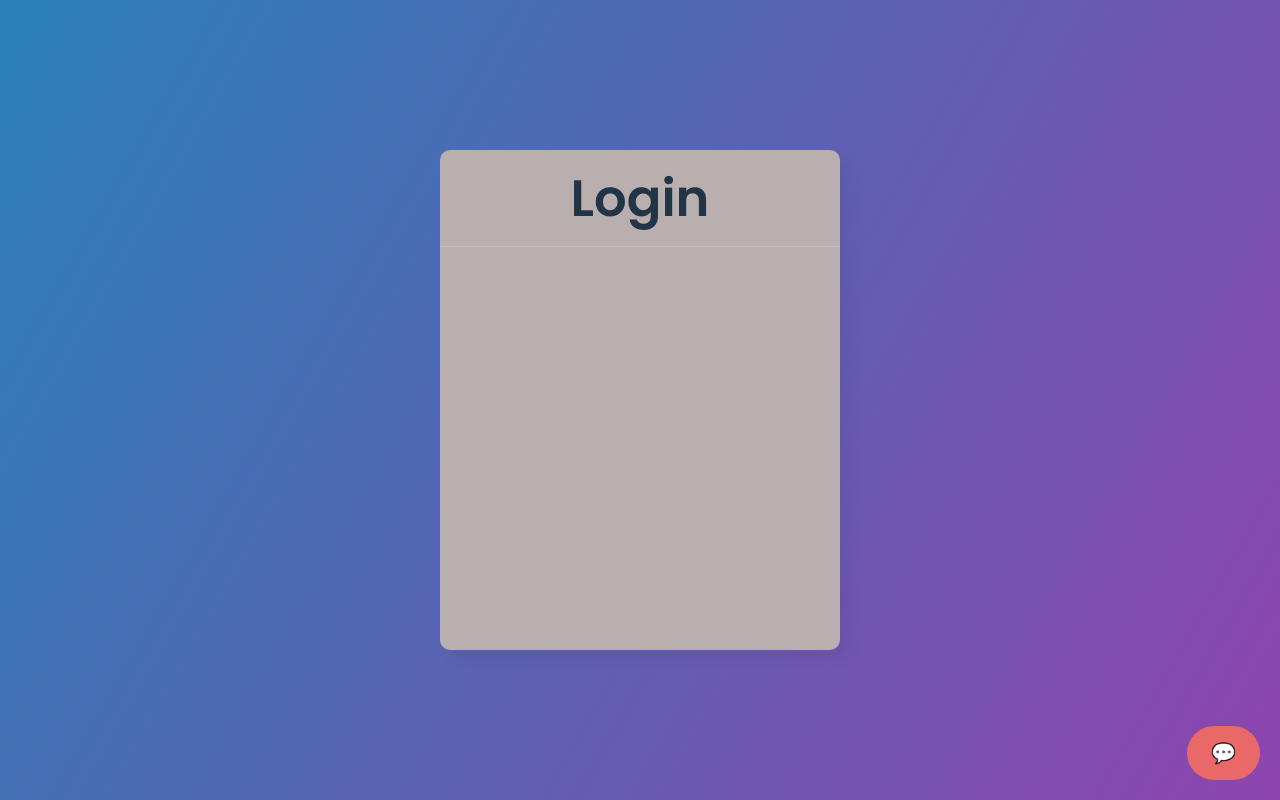
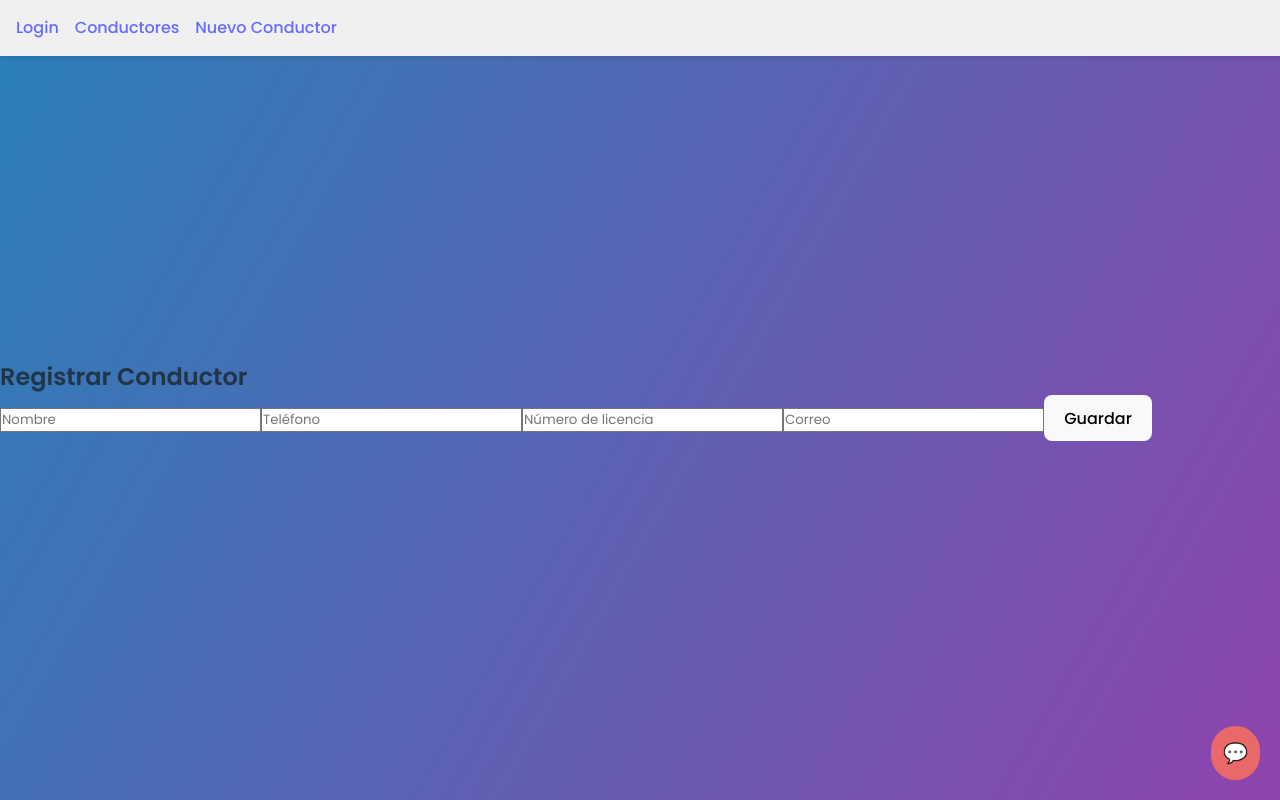
Before and after one commit to Alan-Soto-G/P2-React-Desarrollo-FrontEnd, a React (Vite) app: page /conductores/nuevo in a window 1280 px wide. Built offline with nearby package versions, Linux system fonts and the light colour scheme.

Commit message:
Update NavBar y crud driver

```diff
--- a/package.json
+++ b/package.json
@@ -17,7 +17,8 @@
     "jwt-decode": "^4.0.0",
     "lottie-react": "^2.4.1",
     "react": "^19.1.0",
-    "react-dom": "^19.1.0"
+    "react-dom": "^19.1.0",
+    "react-router-dom": "^7.6.0"
   },
   "devDependencies": {
     "@eslint/js": "^9.25.0",
--- a/src/App.css
+++ b/src/App.css
@@ -1,129 +1,24 @@
-.chat-container{
-  position: fixed;
-  bottom: 20px;
-  right: 20px;
-  z-index: 1000;
-}
-.chat-box{
-  width: 320px;
-  height: 400px;
-  border: 1px solid #ea2a2a;
-  border-radius: 10px;
-  background-color: #fff;
-  display: flex;
-  flex-direction: column;
-  position: relative;
-  color: #000000;
-}
-.open-button{
-  background-color: #e96868;
-  color: white;
-  border: none;
-  cursor: pointer;
-  border-radius: 200px;
-  font-size: 20px;
-}
-.close-button{
-  background-color: #000000;
-  color: white;
-  border: none;
-  cursor: pointer;
-  position: absolute;
-  top: 5px;
-  right: 10px;
-}
-.refresh-button{
-  left: 258px;
-  background-color: #000000;
-  color: white;
-  border: none;
-  cursor: pointer;
-  position: absolute;
-  top: 50px;
-  right: 10px;
-}
-.close-button:hover,
-.refresh-button:hover {
-  background-color: #888;
-}
-#chat-title{
-  position: relative;
-  color: rgb(0, 0, 0);
-  top: 10px;
-  padding: 10px;
-  font-size: 18px;
-}
-#chat-message{
-  position: relative;
-  padding: 10px;
-  top: -20%;
-}
-#chat-input{
-  position: absolute;
-  background-color: #ffffff;
-  top: 350px;
-  left: 9px;
-  padding: 10px;
-  border-radius: 5px;
-  font-size: 16px;
-  color: #000000;
-}
-#send-message{
-  background-color: #e96868;
-  padding: 0.4px 15px;
-  font-size: 16px;
-  color: white;
-  border: none;
-  border-radius: 5px;
-  position: absolute;
-  right: 10px;
-  bottom: 10px;
-  cursor: pointer;
-  transition: transform 0.1s ease;
-}
-#send-message:hover{
-  background-color: #4c4848;
-}
-#send-message:active,
-.close-button:active,
-.refresh-button:active{
-  transform: scale(0.9);
+/* app.css limpio */
+/* Aquí puedes mantener los estilos generales de tu aplicación principal */
+
+body {
+  margin: 0;
+  font-family: 'Segoe UI', Tahoma, Geneva, Verdana, sans-serif;
+  background-color: #f5f5f5;
+  color: #333;
 }
 
-.avatar{
-  background-color: #e96868;
-  margin: 23%;
-  margin-top: 20%;
-  border-radius: 50%;
-  width: 150px;
-  height: 150px;
-  position: relative;
-  top: -50px;
-  left: 10px;
-}
-.chat-history-box{
-  top: -118px;
-  height: 150px;
-  width: 320px;
-  position: relative;
-  border: 5px none;
-  overflow-y: scroll;
-  border-color: #000000;
-  background-color: #ffffff;
-}
-.chat-history-box::-webkit-scrollbar {
-    width: 8px; /* Ancho de la barra de scroll */
+/* Estilos globales genéricos */
+a {
+  text-decoration: none;
+  color: inherit;
 }
 
-.chat-history-box::-webkit-scrollbar-track {
-    background: #555; /* Fondo de la pista del scroll */
+button {
+  font-family: inherit;
 }
 
-.chat-history-box::-webkit-scrollbar-thumb {
-    background: #888; /* Color del pulgar (thumb) */
-    border-radius: 4px;
+/* Contenedor principal */
+.main-container {
+  padding: 20px;
 }
-
-.chat-history-box::-webkit-scrollbar-thumb:hover {
-    background: #555; /* Color del pulgar al pasar el mouse */
-}
--- a/src/App.tsx
+++ b/src/App.tsx
@@ -1,17 +1,22 @@
-import ChatBotGemini from "./components/chatBotGemini"
-import LoginGoogle from './pages/logingoogle/LoginGoogle';
-
-import './App.css'
+import { BrowserRouter as Router, Routes, Route } from "react-router-dom";
+import ChatBotGemini from "./components/chatBotGemini";
+import NavBar from "./components/NavBar";
+import LoginGoogle from './pages/Logingoogle/LoginGoogle';
+import { DriversList } from './pages/Driver/DriverList';
+import { DriverForm } from './pages/Driver/DriverForm';
 
 function App() {
-
-
   return (
-    <>
-      <LoginGoogle />
-      <ChatBotGemini/>
-    </>
-  )
+    <Router>
+      <NavBar />
+      <Routes>
+        <Route path="/login" element={<LoginGoogle />} />
+        <Route path="/conductores" element={<DriversList />} />
+        <Route path="/conductores/nuevo" element={<DriverForm />} />
+      </Routes>
+      <ChatBotGemini />
+    </Router>
+  );
 }
 
-export default App
+export default App;
--- /dev/null
+++ b/src/components/NavBar.css
@@ -0,0 +1,16 @@
+/* src/components/NavBar.css */
+.navbar {
+  position: fixed;
+  top: 0;
+  left: 0;
+  width: 100%;
+  background-color: #f0f0f0;
+  padding: 1rem;
+  z-index: 1000;
+  box-shadow: 0 2px 5px rgba(0, 0, 0, 0.1);
+}
+
+.nav-links {
+  display: flex;
+  gap: 1rem;
+}
--- /dev/null
+++ b/src/components/NavBar.tsx
@@ -0,0 +1,15 @@
+// src/components/NavBar.tsx
+import './NavBar.css';
+import { Link } from "react-router-dom";
+
+export default function NavBar() {
+  return (
+    <nav className="navbar">
+      <div className="nav-links">
+        <Link to="/login">Login</Link>
+        <Link to="/conductores">Conductores</Link>
+        <Link to="/conductores/nuevo">Nuevo Conductor</Link>
+      </div>
+    </nav>
+  );
+}
--- /dev/null
+++ b/src/components/chatBotGemini.css
@@ -0,0 +1,144 @@
+.chat-container {
+  position: fixed;
+  bottom: 20px;
+  right: 20px;
+  z-index: 1000;
+}
+
+.chat-box {
+  width: 320px;
+  height: 400px;
+  border: 1px solid #ea2a2a;
+  border-radius: 10px;
+  background-color: #fff;
+  display: flex;
+  flex-direction: column;
+  position: relative;
+  color: #000000;
+}
+
+.open-button {
+  background-color: #e96868;
+  color: white;
+  border: none;
+  cursor: pointer;
+  border-radius: 200px;
+  font-size: 20px;
+  padding: 12px;
+}
+
+.close-button,
+.refresh-button {
+  background-color: #000000;
+  color: white;
+  border: none;
+  cursor: pointer;
+  position: absolute;
+  top: 5px;
+  padding: 4px 8px;
+}
+
+.close-button {
+  right: 10px;
+}
+
+.refresh-button {
+  top: 45px;
+  right: 10px;
+}
+
+.close-button:hover,
+.refresh-button:hover {
+  background-color: #888;
+}
+
+#chat-title {
+  position: relative;
+  color: rgb(0, 0, 0);
+  top: 10px;
+  padding: 10px;
+  font-size: 18px;
+}
+
+.avatar {
+  background-color: #e96868;
+  margin: 23%;
+  margin-top: 20%;
+  border-radius: 50%;
+  width: 150px;
+  height: 150px;
+  position: relative;
+  top: -50px;
+  left: 10px;
+}
+
+.chat-history-box {
+  top: -118px;
+  height: 150px;
+  width: 320px;
+  position: relative;
+  border: none;
+  overflow-y: scroll;
+  background-color: #ffffff;
+}
+
+.chat-history-box::-webkit-scrollbar {
+  width: 8px;
+}
+
+.chat-history-box::-webkit-scrollbar-track {
+  background: #555;
+}
+
+.chat-history-box::-webkit-scrollbar-thumb {
+  background: #888;
+  border-radius: 4px;
+}
+
+.chat-history-box::-webkit-scrollbar-thumb:hover {
+  background: #555;
+}
+
+/* Nueva clase contenedora para el formulario */
+.chat-form {
+  position: absolute;
+  bottom: 10px;
+  left: 10px;
+  right: 10px;
+  display: flex;
+  gap: 10px;
+  align-items: center;
+}
+
+/* Input del mensaje */
+.chat-input {
+  flex: 1;
+  padding: 10px;
+  border-radius: 5px;
+  font-size: 16px;
+  color: #000000;
+  background-color: #ffffff;
+  border: 1px solid #ccc;
+}
+
+/* Botón de enviar */
+.send-message {
+  background-color: #e96868;
+  padding: 8px 12px;
+  font-size: 16px;
+  color: white;
+  border: none;
+  border-radius: 5px;
+  cursor: pointer;
+  transition: transform 0.1s ease;
+}
+
+.send-message:hover {
+  background-color: #4c4848;
+}
+
+.send-message:active,
+.close-button:active,
+.refresh-button:active {
+  transform: scale(0.9);
+}
--- a/src/model/Driver.ts
+++ b/src/model/Driver.ts
@@ -1,4 +1,4 @@
-import { Shift } from "./Shift"
+import type { Shift } from "./Shift"
 export interface Driver{
     id?: number
     name?: string
--- a/src/model/Shift.ts
+++ b/src/model/Shift.ts
@@ -1,5 +1,5 @@
-import { Driver } from "./Driver"
-import { Motorcycle } from "./Motorcycle"
+import type { Driver } from "./Driver"
+import type { Motorcycle } from "./Motorcycle"
 
 export interface Shift{
     id?: number
--- /dev/null
+++ b/src/pages/Driver/DriverForm.tsx
@@ -0,0 +1,30 @@
+import { useState } from "react";
+import { createDriver } from "../../services/DriverService";
+
+export const DriverForm = () => {
+  const [name, setName] = useState("");
+  const [phone, setPhone] = useState("");
+  const [licenseNumber, setLicenseNumber] = useState("");
+  const [email, setEmail] = useState("");
+
+  const handleSubmit = async (e: React.FormEvent) => {
+    e.preventDefault();
+    await createDriver({ name, phone, license_number: licenseNumber, email, status: "active" });
+    alert("Conductor registrado");
+    setName("");
+    setPhone("");
+    setLicenseNumber("");
+    setEmail("");
+  };
+
+  return (
+    <form onSubmit={handleSubmit}>
+      <h2>Registrar Conductor</h2>
+      <input type="text" value={name} onChange={(e) => setName(e.target.value)} placeholder="Nombre" required />
+      <input type="text" value={phone} onChange={(e) => setPhone(e.target.value)} placeholder="Teléfono" required />
+      <input type="text" value={licenseNumber} onChange={(e) => setLicenseNumber(e.target.value)} placeholder="Número de licencia" required />
+      <input type="email" value={email} onChange={(e) => setEmail(e.target.value)} placeholder="Correo" />
+      <button type="submit">Guardar</button>
+    </form>
+  );
+};
--- /dev/null
+++ b/src/pages/Driver/DriverList.tsx
@@ -0,0 +1,37 @@
+import { useEffect, useState } from "react";
+import { getDrivers, deleteDriver } from "../../services/DriverService";
+import type { Driver } from "../../model/Driver";
+
+export const DriversList = () => {
+  const [drivers, setDrivers] = useState<Driver[]>([]);
+
+  const loadDrivers = async () => {
+    const data = await getDrivers();
+    setDrivers(data);
+  };
+
+  const handleDelete = async (id: number) => {
+    if (confirm("¿Eliminar este conductor?")) {
+      await deleteDriver(id);
+      loadDrivers();
+    }
+  };
+
+  useEffect(() => {
+    loadDrivers();
+  }, []);
+
+  return (
+    <div>
+      <h2>Conductores</h2>
+      <ul>
+        {drivers.map((d) => (
+          <li key={d.id}>
+            {d.name} - {d.phone} - {d.email}
+            <button onClick={() => handleDelete(d.id!)}>Eliminar</button>
+          </li>
+        ))}
+      </ul>
+    </div>
+  );
+};
--- /dev/null
+++ b/src/services/DriverService.ts
@@ -0,0 +1,30 @@
+import type { Driver } from "../model/Driver";
+
+const API_URL = "http://localhost:3000/api/drivers"; // ajusta a tu endpoint real
+
+export const getDrivers = async (): Promise<Driver[]> => {
+  const res = await fetch(API_URL, {
+    headers: { Authorization: `Bearer ${localStorage.getItem("token")}` },
+  });
+  return res.json();
+};
+
+export const createDriver = async (driver: Driver) => {
+  await fetch(API_URL, {
+    method: "POST",
+    headers: {
+      "Content-Type": "application/json",
+      Authorization: `Bearer ${localStorage.getItem("token")}`,
+    },
+    body: JSON.stringify(driver),
+  });
+};
+
+export const deleteDriver = async (id: number) => {
+  await fetch(`${API_URL}/${id}`, {
+    method: "DELETE",
+    headers: {
+      Authorization: `Bearer ${localStorage.getItem("token")}`,
+    },
+  });
+};
```
Also changed, not shown: src/components/chatBotGemini.tsx (+4 -3 lines), 1 other file (tests, documents, lock files or other folders).
